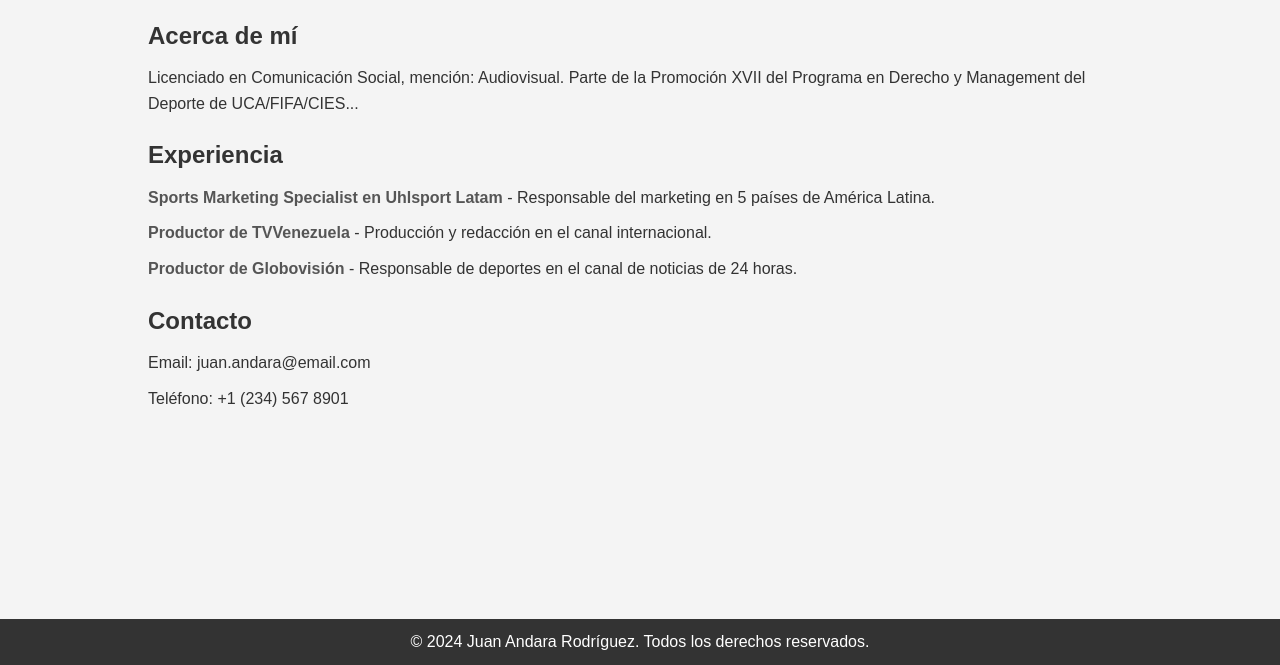
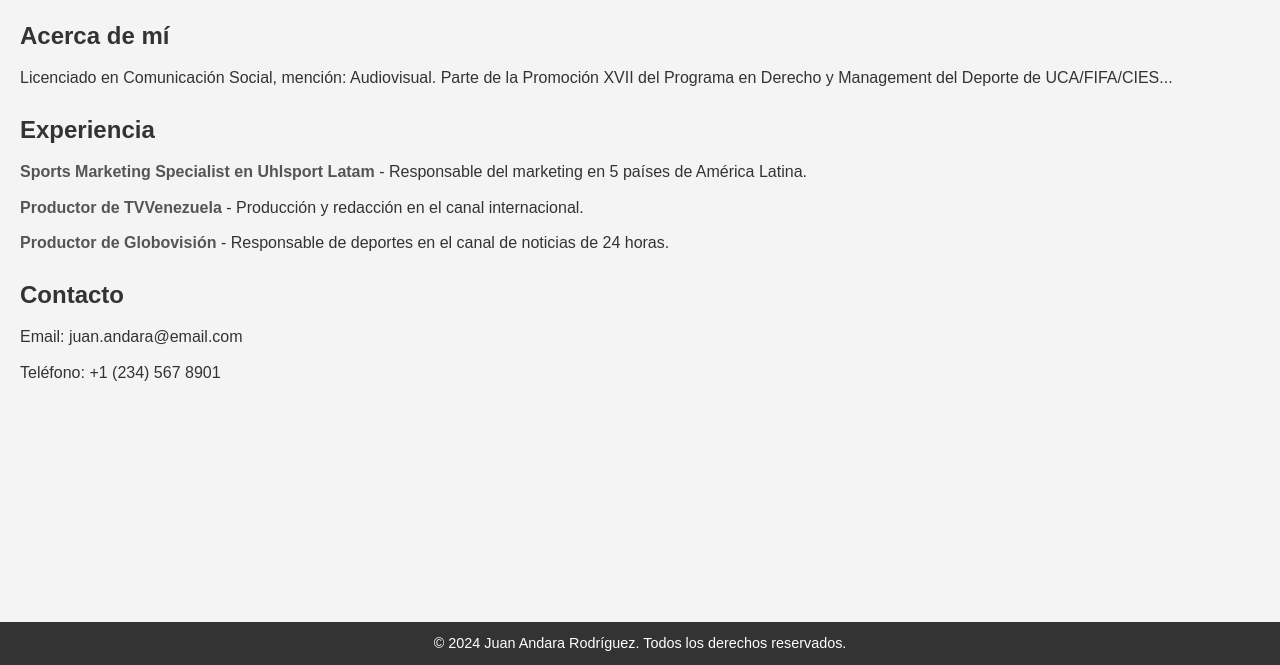
Before and after one commit to eahg1/eahg1.github.io-webpage, a plain HTML site: page index.html in a window 1280 px wide. Shown: the part 135-800 px from the top of the page. Drawn offline with Linux system fonts and the light colour scheme.

Commit message:
Update estilos.css

```diff
--- a/css/estilos.css
+++ b/css/estilos.css
@@ -1,30 +1,28 @@
-/* estilos.css */
-
-/* Reinicio de márgenes y rellenos */
+/* Reset de márgenes y rellenos */
 * {
     margin: 0;
     padding: 0;
     box-sizing: border-box;
 }
 
+/* Body usando Flexbox para estructurar */
 body {
     font-family: Arial, sans-serif;
     line-height: 1.6;
     background-color: #f4f4f4;
     color: #333;
-    min-height: 100vh; /* Asegura que el body ocupe al menos toda la altura de la ventana */
     display: flex;
-    flex-direction: column;
+    flex-direction: column; /* Coloca los elementos uno debajo del otro */
+    min-height: 100vh; /* Asegura que el body tenga al menos la altura de la ventana */
 }
 
-/* Contenedor principal */
+/* Contenedor principal con un espacio flexible */
 .container {
-    width: 80%;
-    margin: 0 auto;
+    flex: 1; /* Permite que el contenido principal ocupe todo el espacio disponible */
     padding: 20px;
-    flex: 1; /* Permite que el contenedor principal crezca y ocupe el espacio disponible */
 }
 
+/* Estilos del encabezado */
 header {
     background-color: #333;
     color: white;
@@ -41,6 +39,7 @@ header p {
     margin-top: 10px;
 }
 
+/* Estilos de las secciones */
 section {
     margin: 20px 0;
 }
@@ -67,10 +66,14 @@ a {
     text-decoration: none;
 }
 
-/* Estilo del pie de página */
+/* Estilo para el pie de página */
 footer {
-    text-align: center;
     background-color: #333;
     color: white;
+    text-align: center;
     padding: 10px 0;
-    margin-top: auto; /* Esto empuja el footer
+}
+
+footer p {
+    font-size: 0.9em;
+}
```
